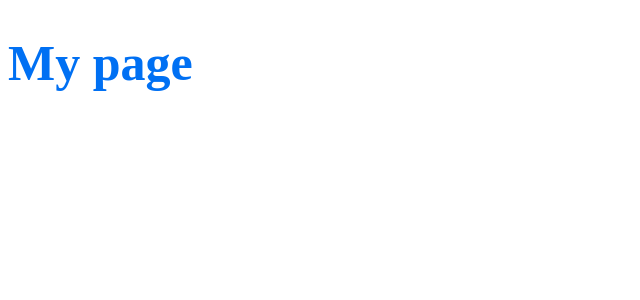
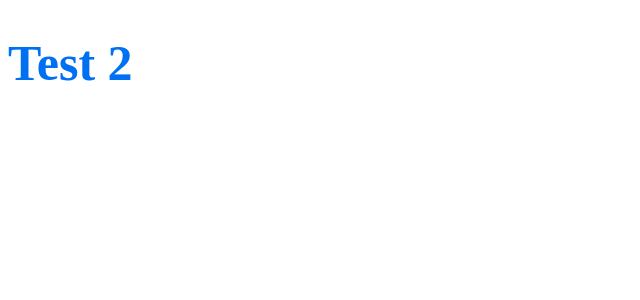
Before and after one commit to eanesparrago/pet-adoption-static-site, a Next.js app: page / in a window 1280 px wide. Shown: the top 300 px of the page, without its empty margins (0-640 px from the left). Built offline with nearby package versions, Linux system fonts and the light colour scheme.

Commit message:
Add absolute importing

```diff
--- /dev/null
+++ b/components/Test.js
@@ -0,0 +1,5 @@
+const Test = () => {
+  return <div>Test 2</div>;
+};
+
+export default Test;
--- /dev/null
+++ b/jsconfig.json
@@ -0,0 +1,5 @@
+{
+  "compilerOptions": {
+    "baseUrl": "."
+  }
+}
--- a/pages/index.js
+++ b/pages/index.js
@@ -1,4 +1,5 @@
 import styled from "styled-components";
+import Test from "components/Test";
 
 const Title = styled.h1`
   font-size: 50px;
@@ -6,5 +7,9 @@ const Title = styled.h1`
 `;
 
 export default function Home() {
-  return <Title>My page</Title>;
+  return (
+    <Title>
+      <Test></Test>
+    </Title>
+  );
 }
```
